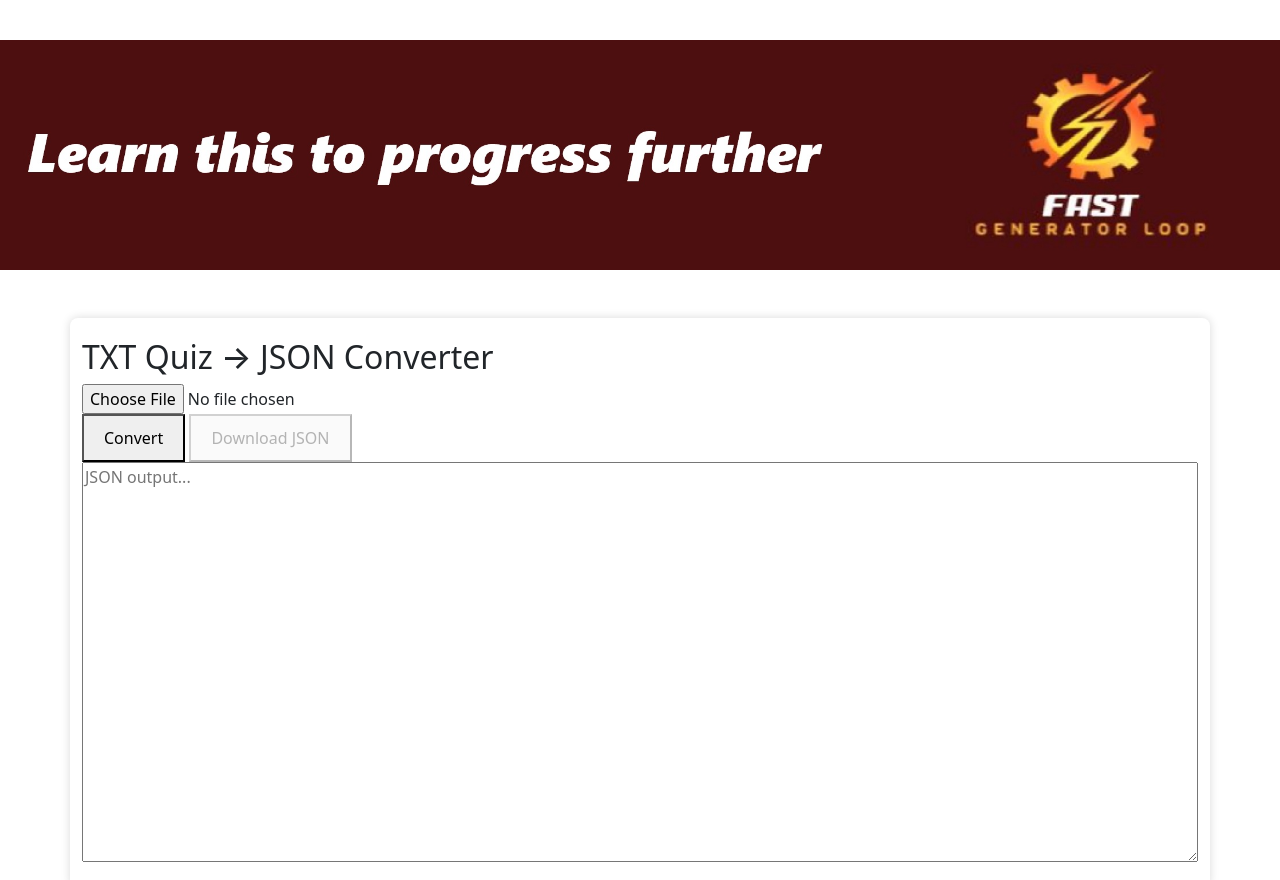
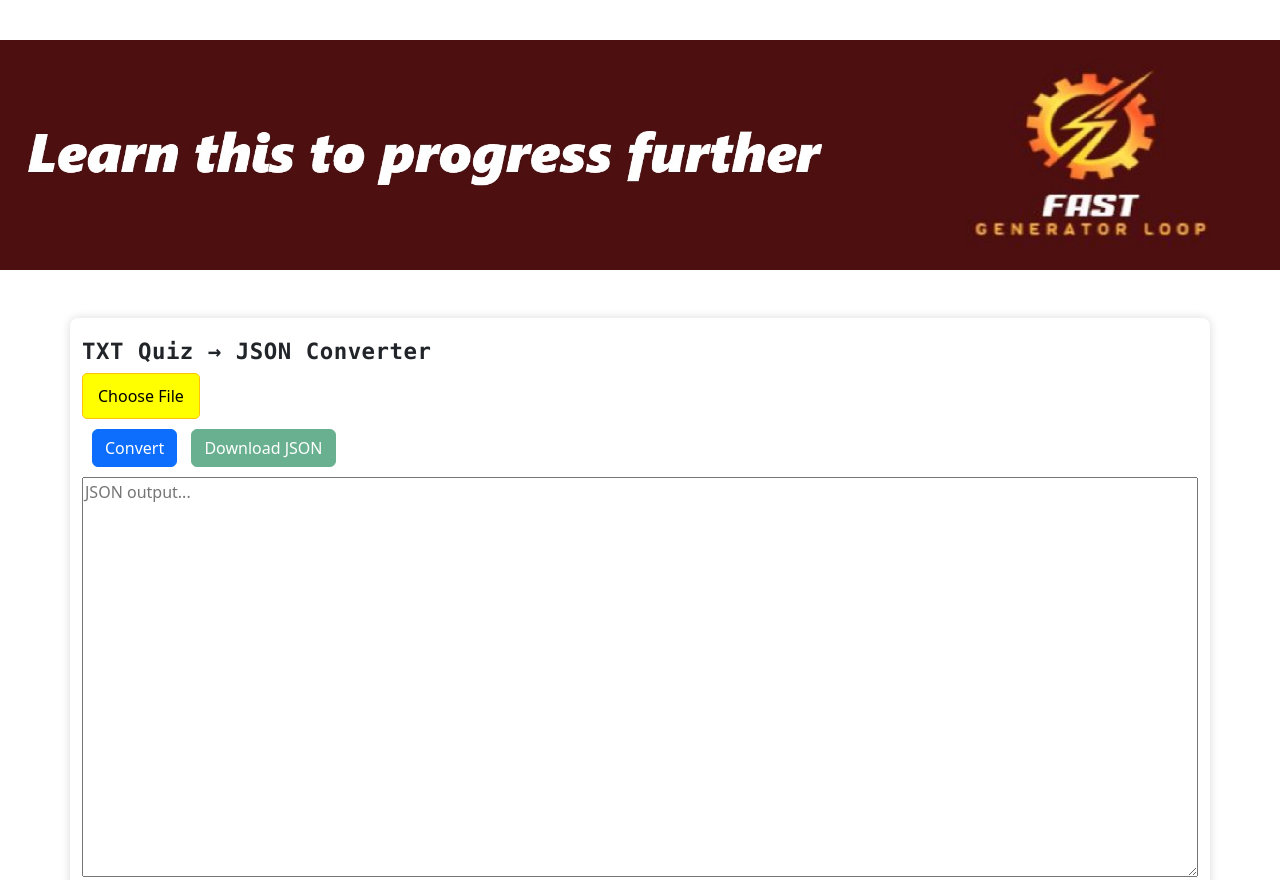
Before and after one commit to progressivepull/FastGeneratorLoop, a plain HTML site: page index.html in a window 1280 px wide. Shown: the top 880 px of the page. Drawn offline with Linux system fonts and the light colour scheme.

Commit message:
init commit

```diff
--- a/app/index.css
+++ b/app/index.css
@@ -50,8 +50,8 @@ footer {
 }
 button{
     padding:10px 20px;
-    margin-top:15px;
     cursor:pointer;
+	margin: 10px;
 }
 textarea{
     width:100%;
@@ -59,3 +59,11 @@ textarea{
     margin-top:20px;
     font-family:Consolas,monospace;
 }
+
+#fileLabel {
+    background-color: yellow;
+    color: black;
+    padding: 10px 15px;
+    border-radius: 5px;
+    cursor: pointer;
+}
--- a/index.html
+++ b/index.html
@@ -49,15 +49,16 @@
     <div class="container mt-5">
 
 
-	<h2>TXT Quiz → JSON Converter</h2>
+	<h2 class="monaco-bold" >TXT Quiz → JSON Converter</h2>
 
-	<input type="file" id="txtFile" accept=".txt">
+	<label for="txtFile" id="fileLabel" class="btn btn-warning">Choose File</label>
+    <input type="file" id="txtFile" accept=".txt" style="display:none;">
 
 	<br>
 
-	<button id="convertBtn">Convert</button>
+	<button style="margin: 10px" id="convertBtn" class="btn btn-primary">Convert</button>
 
-	<button id="downloadBtn" disabled>Download JSON</button>
+	<button id="downloadBtn" disabled class="btn btn-success">Download JSON</button>
 
 	<textarea id="output" placeholder="JSON output..."></textarea>
 
```
Also changed, not shown: app/app.js (indentation only).
